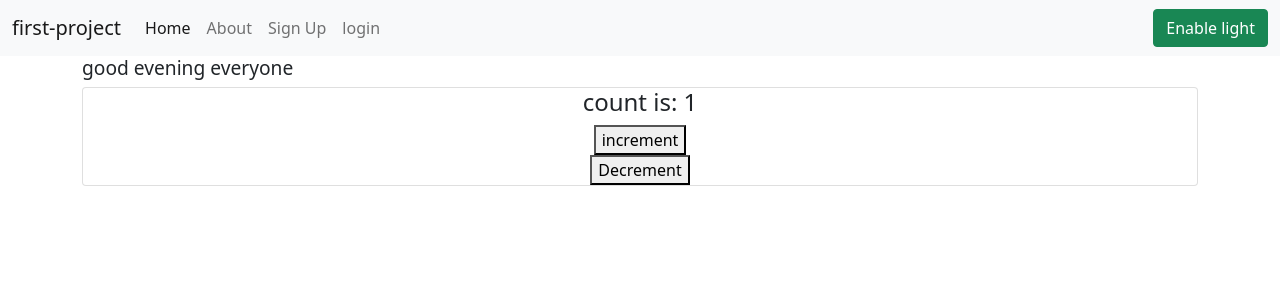
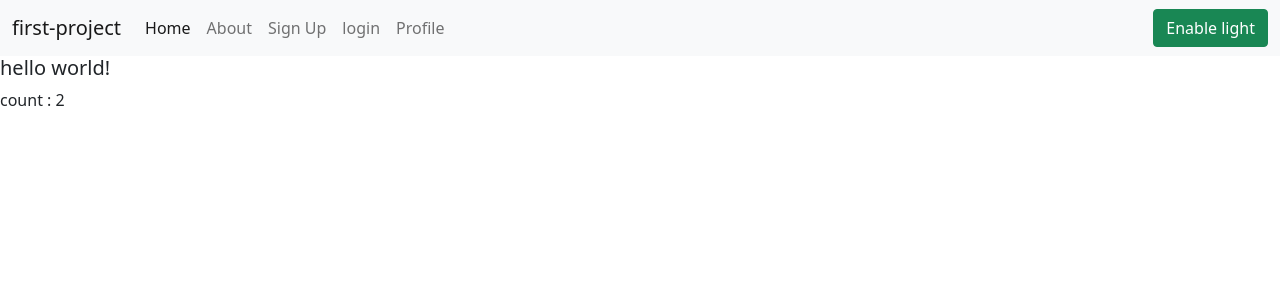
Before and after one commit to reyazul007/new-react, a React (Vite) app: page /profile in a window 1280 px wide. Shown: the top 300 px of the page. Built offline with nearby package versions, Linux system fonts and the light colour scheme.

Commit message:
useffect

```diff
--- a/src/App.jsx
+++ b/src/App.jsx
@@ -7,6 +7,7 @@ import Home from './components/Home'
 import About from './components/About'
 import Login from './components/Login'
 import Signup from './components/Signup'
+import Profile from './components/Profile'
 
 function App() {
   const [count, setCount] = useState(1)
@@ -14,12 +15,12 @@ function App() {
   const [btnText, setBtnText] =useState('Enable light')
   const [alert, setAlert] =useState(null)
 
-  const handleDecrement=()=>{
-    setCount((count)=>count-1)
-  }
-  const handleIncrement=()=>{
-    setCount((count)=>count+1)
-  }
+  // const handleDecrement=()=>{
+  //   setCount((count)=>count-1)
+  // }
+  // const handleIncrement=()=>{
+  //   setCount((count)=>count+1)
+  // }
  const showAlert=(type, message)=>{
  setAlert({
   type: type,
@@ -52,9 +53,10 @@ function App() {
         <Route path='/about' element={<About />}/>
         <Route path='/login' element={<Login />}/>
         <Route path='/signup' element={<Signup />}/>
+        <Route path='/profile' element={<Profile />}/>
       </Routes>
 
-      <div className='container'>
+      {/* <div className='container'>
 
 
         <h1 className='heading'>good evening everyone</h1>
@@ -70,7 +72,7 @@ function App() {
 
         </div>
 
-      </div>
+      </div> */}
       </Router>
     </>
   )
--- a/src/components/Navbar.jsx
+++ b/src/components/Navbar.jsx
@@ -24,6 +24,9 @@ const Navbar = (props) => {
               <li className="nav-item">
                 <Link className="nav-link" to='/login'>login</Link>
               </li>
+              <li className="nav-item">
+                <Link className="nav-link" to='/profile'>Profile</Link>
+              </li>
 
 
             </ul>
--- /dev/null
+++ b/src/components/Profile.jsx
@@ -0,0 +1,24 @@
+import React, { useEffect, useState } from 'react'
+
+const Profile = () => {
+    const [count, setCount]= useState(1)
+
+
+    useEffect(()=>{
+     setCount(count + 1)
+     console.log("hello form useffect");
+
+    },[])
+    console.log("this is buttom log");
+
+  return (
+    <div>
+      <h5>hello world!</h5>
+      <p>count : {count}</p>
+    </div>
+  )
+}
+
+export default Profile
+
+// assignment explore useParams hook in react
```
Also changed, not shown: src/components/LifeCycle.jsx (added, +49 -0 lines), src/components/Login.jsx (line endings or trailing spaces).
